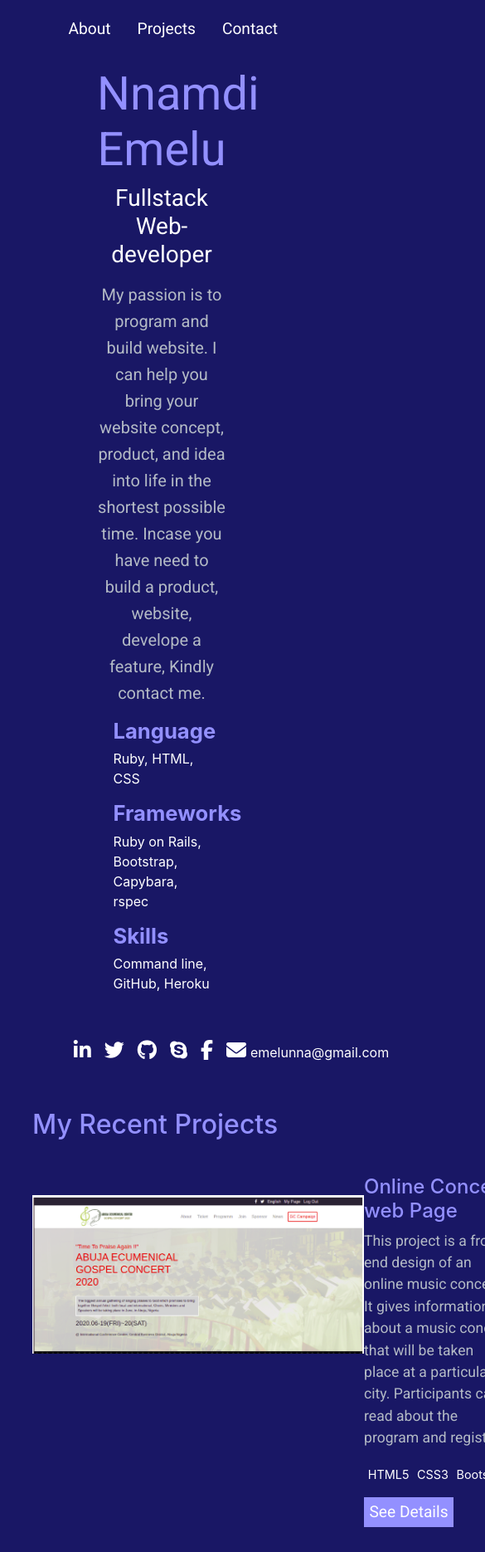
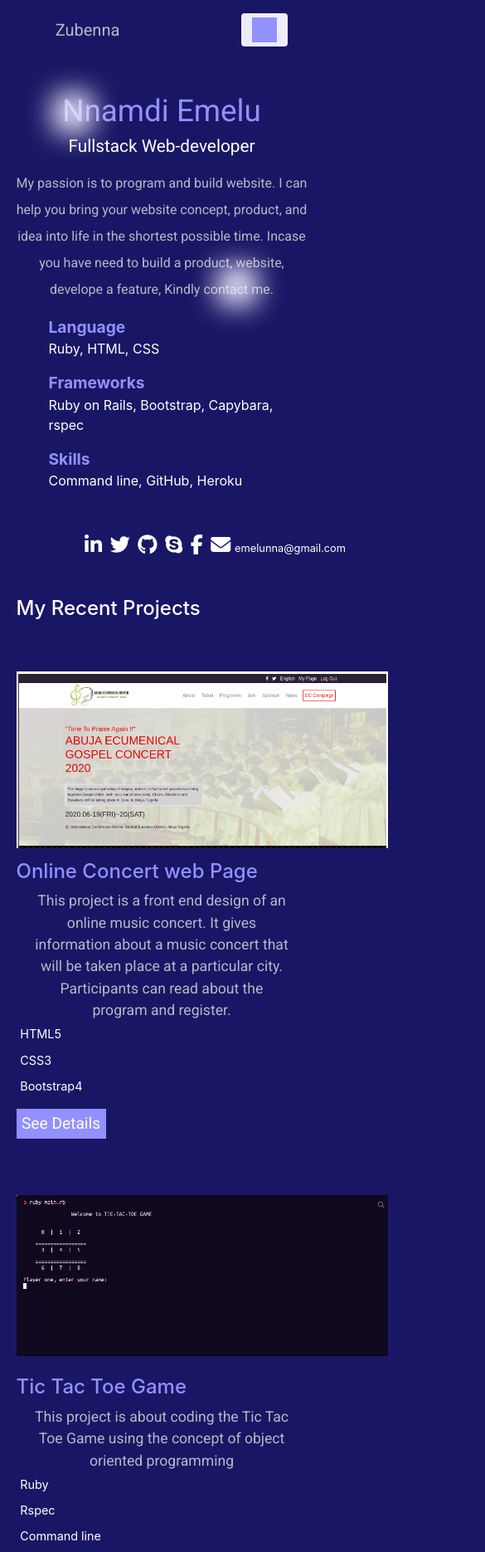
Before and after one commit to Zubenna/my-fullstack-portfolio, a plain HTML site: page index.html in a window 390 px wide. Shown: the top 1870 px of the page at 83% size, 585 px wide, since content can reach past the window. Drawn offline with nearby package versions, Linux system fonts and the light colour scheme.

Commit message:
Aligning project images to fit properly

```diff
--- a/index.html
+++ b/index.html
@@ -10,8 +10,13 @@
     <title>Nnamdi Profile</title>
   </head>
   <body>
-    <nav class="top-nav">
-      <ul class="nav justify-content-end">
+  <nav class="navbar navbar-expand-md">
+    <a class="navbar-brand" href="index.html">Zubenna</a>
+    <button class="navbar-toggler" type="button" data-toggle="collapse" data-target="#collapsibleNavbar">
+      <span class="navbar-toggler-icon"></span>
+    </button>
+    <div class="collapse navbar-collapse justify-content-end" id="collapsibleNavbar">
+      <ul class="nav">
         <li class="nav-item">
           <a class="nav-link active" href="#about-me">About</a>
         </li>
@@ -22,9 +27,11 @@
           <a class="nav-link" href="#contact-me">Contact</a>
         </li>
       </ul>
-    </nav>
-    <main>
+    </div>
+  </nav>
+  <main>
     <section class='about-me' id='about-me'>
+        <div class="blur-circle-one"></div>
         <div class='my-name text-center'>
           <h1>Nnamdi <span>Emelu</span></h1>
           <h3>Fullstack Web-developer</h3>
@@ -36,6 +43,7 @@
           </p>
         </div>
         <div class="skill-box">
+          <div class="blur-circle-two"></div>
         <div class="skill">
           <h3>Language</h3>
           <div class='skill-item'>
@@ -65,6 +73,7 @@
         </div>
     </section>
     <section class="my-work" id='my-work'>
+      <div class="blur-circle-three"></div>
      <h3>My Recent Projects</h3>
      <div class='project-box'>
        <div class="image-box-one">
@@ -118,6 +127,7 @@
       </div>
     </div>
     <div class='project-box'>
+      <div class="blur-circle-four"></div>
       <div class="inner-box right-margin">
         <h4>Group Our Transportation Mobile App</h4>
         <p>This project entails building a mobile application where a user or group logs all the distances
@@ -134,6 +144,79 @@
       </div>
       <div class='image-box-four'>
         <img src="images/Group-our-transport.png" alt='Group Our Transportation App' />
+      </div>
+    </div>
+    </section>
+    <section class="my-work-mobile">
+     <h3>My Recent Projects</h3>
+     <div class='project-box'>
+       <div class="image-box-one">
+         <img src="images/online-concert-page.png" alt='Online Conference Page' />
+       </div>
+       <div class="inner-box">
+         <h4>Online Concert web Page</h4>
+         <p>This project is a front end design of an online music concert. It gives information about a music concert
+           that will be taken place at a particular city. Participants can read about the program and register.
+         </p>
+         <ul class='tech-used'>
+           <li>HTML5</li>
+           <li>CSS3</li>
+           <li>Bootstrap4</li>
+         </ul>
+         <a href='popup.html#project-one' alt = 'show details'>See Details</a>
+       </div>
+     </div>
+     <div class='project-box'>
+      <div class='image-box-two'>
+        <img src="images/Tic-tact-toe-game.png" alt='Tic-Tac-Toe Game' />
+      </div>
+      <div class="inner-box">
+        <h4>Tic Tac Toe Game</h4>
+        <p>This project is about coding the Tic Tac Toe Game using the concept of
+          object oriented programming
+        </p>
+        <ul class='tech-used'>
+          <li>Ruby</li>
+          <li>Rspec</li>
+          <li>Command line</li>
+        </ul>
+        <a href='popup.html#project-two' alt = 'show details'>See Details</a>
+      </div>
+    </div>
+    <div class='project-box'>
+      <div class='image-box-three'>
+        <img src="images/Telegram-bot.png" alt='Weather Bot' />
+      </div>
+      <div class="inner-box">
+        <h4>Weather Forcaster Telegram bot</h4>
+        <p>This is a telegram bot that gives information about current weather
+          and daily weather forecast for a selected city.
+        </p>
+        <ul class='tech-used'>
+          <li>Ruby</li>
+          <li>Rspec</li>
+          <li>Telegram bot API</li>
+        </ul>
+        <a href='popup.html#project-three' alt = 'show details'>See Details</a>
+      </div>
+    </div>
+    <div class='project-box'>
+      <div class='image-box-four'>
+        <img src="images/Group-our-transport.png" alt='Group Our Transportation App' />
+      </div>
+      <div class="inner-box">
+        <h4>Group Our Transportation Mobile App</h4>
+        <p>This project entails building a mobile application where a user or group logs all the distances
+          covered in Kilometer(KM) within a particular period for various means of transportations used
+        </p>
+        <ul class='tech-used'>
+          <li>Ruby on Rails</li>
+          <li>CSS3</li>
+          <li>Bootstrap4</li>
+          <li>Capybara, rspec</li>
+          <li>Heroku</li>
+        </ul>
+        <a href='popup.html#project-four' alt = 'show details'>See Details</a>
       </div>
     </div>
     </section>
@@ -154,6 +237,7 @@
           <input type="submit" value="Send Email">
         </div>
       </form>
+      <div class="blur-circle-five"></div>
     </section>
     <section>
       <div class="social-icon middle-icon">
--- a/style/style.css
+++ b/style/style.css
@@ -8,14 +8,13 @@ body {
   background: #191765;
 }
 
-section,
-.top-nav {
+section {
   width: 80vw;
   margin: 0 auto;
   padding: 0;
 }
 
-.top-nav {
+.navbar-expand-md {
   font-family: Roboto;
   font-style: normal;
   font-weight: 500;
@@ -24,10 +23,20 @@ section,
   padding-top: 1rem;
   position: fixed;
   top: 0;
-  right: 10vw;
+  right: 7vw;
 }
 
-.top-nav li a {
+nav {
+  width: 80vw;
+}
+
+.navbar-brand {
+  color: #b3bac5;
+  font-family: Roboto;
+  padding: 0;
+}
+
+nav li a {
   color: #fff;
   background: #191765;
 }
@@ -70,10 +79,6 @@ section,
   font-size: 3.5rem;
 }
 
-.my-name span {
-  /* color: #1aff66; */
-}
-
 .my-name h2 {
   margin-top: 1.5rem;
 }
@@ -82,10 +87,6 @@ section,
   display: flex;
   color: #fff;
   flex-direction: column;
-}
-
-.middle-icon {
-  /* padding-bottom: 2rem; */
 }
 
 .my-work h3 {
@@ -108,10 +109,6 @@ section,
   display: flex;
   margin-top: 3rem;
   justify-content: space-between;
-}
-
-.inner-box {
-  /* margin-left: 3rem; */
 }
 
 .right-margin {
@@ -194,8 +191,11 @@ form {
   text-align: center;
 }
 
-.submit-btn {
+.submit-box {
   padding: 0.2rem 0.8rem;
+}
+
+.submit-box input {
   background: #9390ff;
   color: #fff;
 }
@@ -306,3 +306,158 @@ form {
 .live-button .fab {
   padding: 0 0.3rem;
 }
+
+.blur-circle-one,
+.blur-circle-two,
+.blur-circle-four,
+.blur-circle-five {
+  position: absolute;
+  background: #EDECFF;
+  width: 8rem;
+  height: 8rem;
+  filter: blur(2rem);
+}
+
+.blur-circle-one {
+  left: 4rem;
+  top: 2rem;
+}
+
+.blur-circle-two {
+  right: 5rem;
+  top: 15rem;
+}
+
+.blur-circle-four {
+  bottom: 30rem;
+  left: 3rem;
+}
+
+.blur-circle-five {
+  bottom: 3rem;
+  right: 4rem;
+}
+
+.my-work-mobile {
+  display: none;
+}
+
+@media only screen and (min-width: 320px) and (max-width: 767.9px) {
+  section {
+    width: 90vw;
+  }
+
+  .my-work {
+    display: none;
+  }
+
+  .my-work-mobile {
+    display: block;
+  }
+
+  ul {
+    display: flex;
+    flex-direction: column;
+  }
+
+  nav {
+    background: #191765;
+    /* width: 90vw; */
+  }
+
+  .navbar-toggler {
+    background: #edecff;
+  }
+
+  .navbar-toggler-icon {
+    background: #9390ff;
+  }
+
+  .my-name,
+  .my-intro {
+    width: 90vw;
+    /* margin-left: 5rem; */
+  }
+
+  ul li a {
+    font-size: 1rem;
+  }
+
+  .my-intro p {
+    font-size: 1rem;
+  }
+
+  .my-name h1 {
+    font-size: 2.3rem;
+    padding-top: 2rem;
+  }
+
+  .my-name h3 {
+    font-size: 1.3rem;
+  }
+
+  .blur-circle-one,
+  .blur-circle-two,
+  .blur-circle-four,
+  .blur-circle-five {
+    width: 3rem;
+    height: 3rem;
+    filter: blur(1rem);
+  }
+
+  .skill-box {
+    width: 70vw;
+    /* margin-left: 7rem; */
+    /* text-align: cen3remter; */
+  }
+
+  .skill-box h3 {
+    font-size: 1.2rem;
+    margin: 0;
+  }
+
+  .project-box {
+    padding: 0;
+    flex-direction: column;
+  }
+
+  .social-icon a,
+  .social-icon p {
+    padding: 0.3rem;
+    font-size: 0.8rem;
+  }
+
+  .inner-box p {
+    text-align: center;
+    width: 80vw;
+    margin: 0 auto;
+  }
+
+  .inner-box,
+  .tech-used {
+    /* text-align: center; */
+  }
+
+  .my-work-mobile h3 {
+    text-align: left;
+    color: #fff;
+    margin-top: 2rem;
+    font-size: 1.5rem;
+  }
+
+  .contact-message {
+    width: 60vw;
+    margin: 0 auto;
+  }
+
+  form {
+    width: 20rem;
+  }
+
+  .project-box img {
+    width: 28rem;
+    height: 15rem;
+    text-align: center;
+    /* margin-left: 4rem; */
+  }
+}
```
Also changed, not shown: popup.html (+1 -1 lines).
